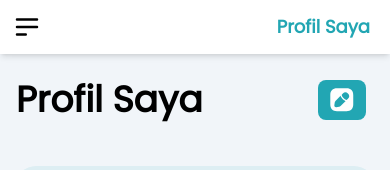
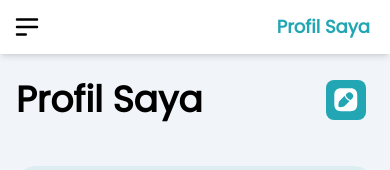
Before and after one commit to mujahidinnn/Slicing, a React (Vite) app: page /dashboard/myprofile in a window 390 px wide. Shown: the top 170 px of the page. Built offline with nearby package versions, Linux system fonts and the light colour scheme.

Commit message:
update responsive

```diff
--- a/src/components/Profile/ProfileSaya.jsx
+++ b/src/components/Profile/ProfileSaya.jsx
@@ -8,7 +8,7 @@ function ProfileSaya() {
       <div className="flex justify-between pt-20 px-2">
         <h1 className="text-4xl font-semibold mb-[30px] px-2">Profil Saya</h1>
         <Link to="/dashboard/editprofile" className="pr-4">
-          <div className="bg-[#22A6B3] rounded-lg px-3 flex items-center h-10 gap-2">
+          <div className="bg-[#22A6B3] rounded-lg px-2 flex items-center h-10 gap-2">
             <img src={edtp} alt="tombol edit profil" className="w-6" />
             <p className="text-[#FCFBFF] hidden md:block">Edit Profile Saya</p>
           </div>
```
